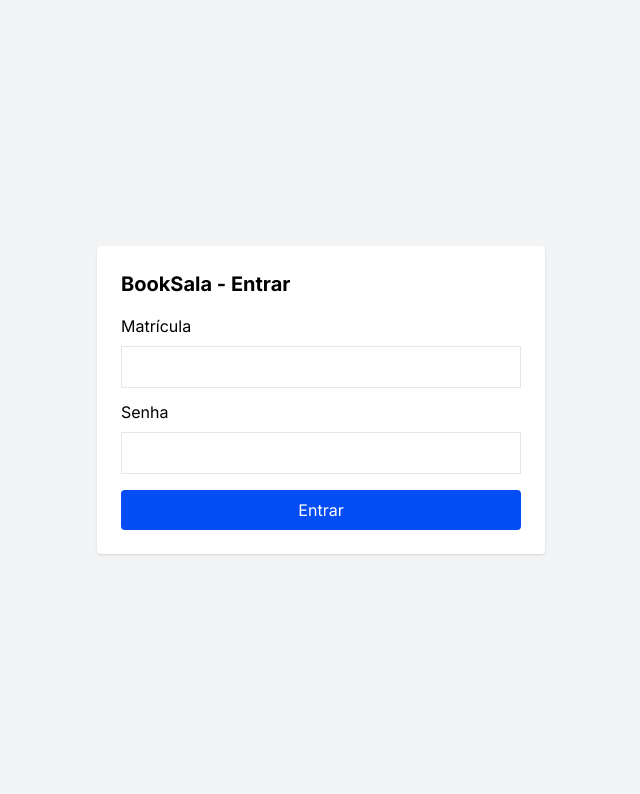
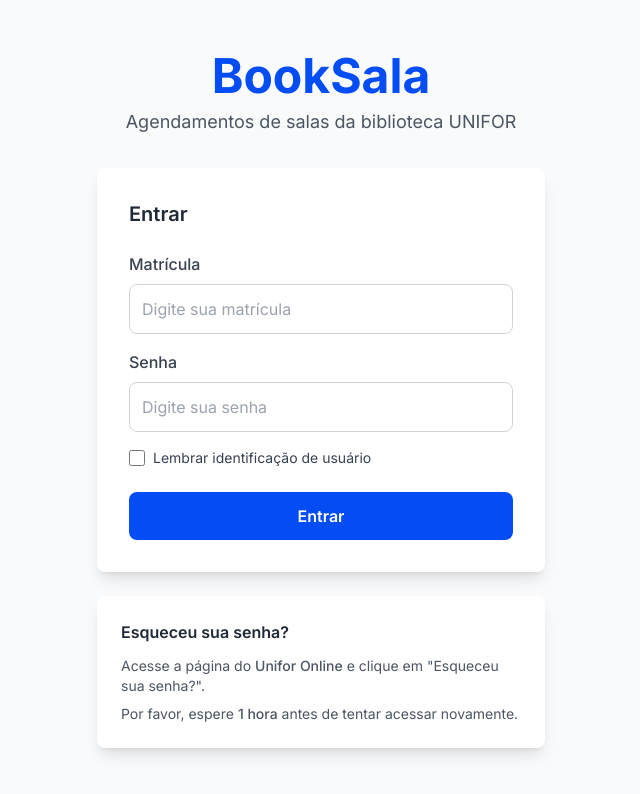
Before and after one commit to ajuteixeira/book-sala, a React (Create React App) app in the folder client/: page /login in a window 1280 px wide. Shown: the top 794 px of the page, without its empty margins (319-959 px from the left). Built offline with nearby package versions, Linux system fonts and the light colour scheme; no server answers.

Commit message:
ajustes no login

```diff
--- a/client/src/pages/Login.js
+++ b/client/src/pages/Login.js
@@ -5,49 +5,141 @@
   const [matricula, setMatricula] = useState('');
   const [password, setPassword] = useState('');
   const [error, setError] = useState('');
+  const [rememberMe, setRememberMe] = useState(false);
 
   const API = process.env.REACT_APP_API_URL || 'http://localhost:4000/api';
 
+  // load saved matricula on mount
+  React.useEffect(() => {
+    const savedMatricula = localStorage.getItem('savedMatricula');
+    if (savedMatricula) {
+      setMatricula(savedMatricula);
+      setRememberMe(true);
+    }
+  }, []);
+
   const submit = async (e) => {
     e.preventDefault();
+
+    // validate matricula: only numbers, 7-9 digits
+    const matriculaRegex = /^\d{7,9}$/;
+    if (!matriculaRegex.test(matricula)) {
+      setError('Matrícula deve conter apenas números (7 a 9 dígitos)');
+      return;
+    }
+
+    if (!password) {
+      setError('Por favor, digite sua senha');
+      return;
+    }
+
     try {
       const res = await axios.post(API + '/auth/login', {
         matricula,
         password,
       });
+
+      // save or remove matricula based on remember me checkbox
+      if (rememberMe) {
+        localStorage.setItem('savedMatricula', matricula);
+      } else {
+        localStorage.removeItem('savedMatricula');
+      }
+
       localStorage.setItem('token', res.data.token);
       localStorage.setItem('user', JSON.stringify(res.data.user));
       window.location.href = '/';
     } catch (err) {
-      setError(err?.response?.data?.error || 'Erro');
+      console.error('Login error:', err);
+      if (err.response) {
+        // server responded with error
+        setError(err.response.data?.error || 'Matrícula ou senha incorretos');
+      } else if (err.request) {
+        // request made but no response
+        setError('Erro de conexão. Verifique sua internet ou tente novamente.');
+      } else {
+        // something else happened
+        setError('Erro ao tentar fazer login. Tente novamente.');
+      }
     }
   };
 
   return (
-    <div className="min-h-screen flex items-center justify-center p-4">
-      <form
-        onSubmit={submit}
-        className="w-full max-w-md bg-white p-6 rounded shadow"
-      >
-        <h2 className="text-xl font-bold mb-4">BookSala - Entrar</h2>
-        {error && <div className="text-red-600 mb-2">{error}</div>}
-        <label className="block mb-2">Matrícula</label>
+    <div className="min-h-screen flex items-center justify-center p-4 bg-gray-50">
+      <div className="w-full max-w-md">
+        {/* title section */}
+        <div className="text-center mb-8">
+          <h1 className="text-5xl font-bold text-[#044cf4] mb-2">BookSala</h1>
+          <p className="text-gray-600 text-lg">
+            Agendamentos de salas da biblioteca UNIFOR
+          </p>
+        </div>
+
+        {/* login form */}
+        <form onSubmit={submit} className="bg-white p-8 rounded-lg shadow-lg">
+          <h2 className="text-xl font-semibold mb-6 text-gray-800">Entrar</h2>
+          {error && <div className="text-red-600 mb-4 text-sm">{error}</div>}
+          <label className="block mb-2 text-gray-700 font-medium">
+            Matrícula
+          </label>
           <input
             value={matricula}
-          onChange={(e) => setMatricula(e.target.value)}
-          className="w-full p-2 border mb-3"
+            onChange={(e) => {
+              const value = e.target.value;
+              // allow only numbers, max 9 digits
+              if (value === '' || /^\d{1,9}$/.test(value)) {
+                setMatricula(value);
+                setError('');
+              }
+            }}
+            className="w-full p-3 border border-gray-300 rounded-lg mb-4 focus:outline-none focus:ring-2 focus:ring-[#044cf4] focus:border-transparent"
+            placeholder="Digite sua matrícula"
+            maxLength="9"
           />
-        <label className="block mb-2">Senha</label>
+          <label className="block mb-2 text-gray-700 font-medium">Senha</label>
           <input
             value={password}
             onChange={(e) => setPassword(e.target.value)}
             type="password"
-          className="w-full p-2 border mb-4"
+            className="w-full p-3 border border-gray-300 rounded-lg mb-4 focus:outline-none focus:ring-2 focus:ring-[#044cf4] focus:border-transparent"
+            placeholder="Digite sua senha"
           />
-        <button className="w-full py-2 bg-[#044cf4] hover:bg-[#033bd0] text-white rounded">
+
+          {/* remember me checkbox */}
+          <div className="flex items-center mb-6">
+            <input
+              type="checkbox"
+              id="rememberMe"
+              checked={rememberMe}
+              onChange={(e) => setRememberMe(e.target.checked)}
+              className="w-4 h-4 text-[#044cf4] border-gray-300 rounded focus:ring-[#044cf4]"
+            />
+            <label htmlFor="rememberMe" className="ml-2 text-sm text-gray-700">
+              Lembrar identificação de usuário
+            </label>
+          </div>
+
+          <button className="w-full py-3 bg-[#044cf4] hover:bg-[#033bd0] text-white rounded-lg font-semibold transition-colors">
             Entrar
           </button>
         </form>
+
+        {/* forgot password section */}
+        <div className="mt-6 bg-white p-6 rounded-lg shadow-lg">
+          <h3 className="font-semibold text-gray-800 mb-3">
+            Esqueceu sua senha?
+          </h3>
+          <p className="text-gray-600 text-sm mb-2">
+            Acesse a página do{' '}
+            <span className="font-medium">Unifor Online</span> e clique em
+            "Esqueceu sua senha?".
+          </p>
+          <p className="text-gray-600 text-sm">
+            Por favor, espere <span className="font-medium">1 hora</span> antes
+            de tentar acessar novamente.
+          </p>
+        </div>
+      </div>
     </div>
   );
 }
```
Also changed, not shown: 1 other file (tests, documents, lock files or other folders). Lines whose indentation alone changed are shown as unchanged.
